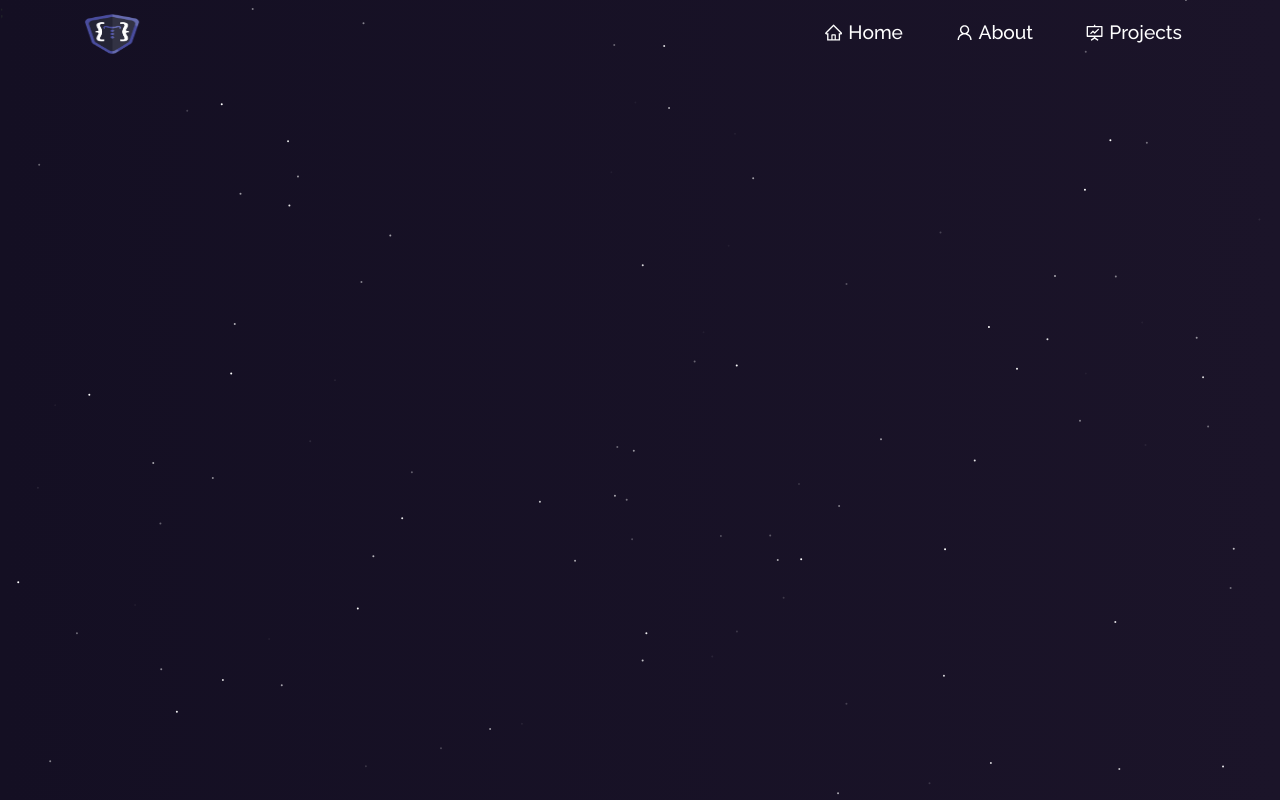
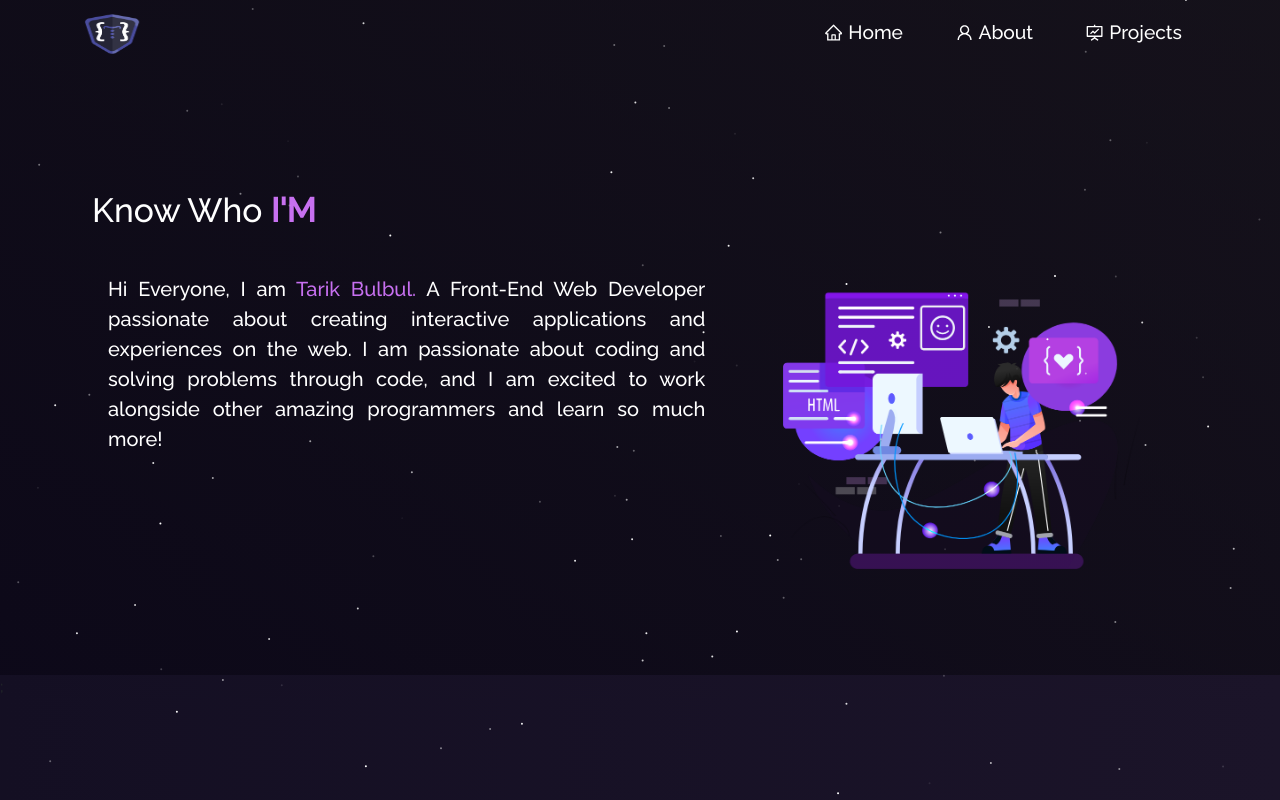
Before and after one commit to tarikbulbul/tarikbulbul-website, a React (Vite) app: page /about in a window 1280 px wide. Built offline with nearby package versions, Linux system fonts and the light colour scheme.

Commit message:
Create About section with layout and content

```diff
--- /dev/null
+++ b/src/components/Card/AboutCard.jsx
@@ -0,0 +1,20 @@
+import React from 'react';
+import Card from 'react-bootstrap/Card';
+
+const AboutCard = () => {
+  return (
+    <Card className="quote-card-view">
+      <Card.Body>
+        <blockquote className="blockquote mb-0">
+          <p style={{ textAlign: "justify" }}>
+            Hi Everyone, I am <span className="purple">Tarik Bulbul. </span>
+            A Front-End Web Developer passionate about creating interactive applications and experiences on the web.
+            I am passionate about coding and solving problems through code, and I am excited to work alongside other amazing programmers and learn so much more!
+          </p>
+        </blockquote>
+      </Card.Body>
+    </Card>
+  )
+}
+
+export default AboutCard;
--- a/src/pages/About/index.jsx
+++ b/src/pages/About/index.jsx
@@ -1,9 +1,41 @@
 import React from 'react';
+import Container from 'react-bootstrap/Container';
+import Row from 'react-bootstrap/Row';
+import Col from 'react-bootstrap/Col';
 import Particle from '../../components/Particle';
+import laptopImg from '../../assets/about.png';
+import Card from '../../components/Card/AboutCard';
 
 const About = () => {
   return (
-    <Particle />
+    <Container fluid className="about-section">
+      <Particle />
+      <Container>
+        <Row style={{ justifyContent: "center", padding: "10px"}} className="rowpaddingtop">
+          <Col
+            className="colpaddingtop"
+            md={7}
+            style={{
+              justifyContent: "center",
+              paddingTop: "30px",
+              paddingBottom: "50px",
+            }}
+          >
+            <h1 style={{ fontSize: "2.1em", paddingBottom: "20px" }}>
+              Know Who <strong className="purple">I'M</strong>
+            </h1>
+            <Card />
+          </Col>
+          <Col
+            md={5}
+            style={{ paddingTop: "120px", paddingBottom: "50px"}}
+            className="about-img"
+          >
+            <img src={laptopImg} alt="about" className="img-fluid" />
+          </Col>
+        </Row>
+      </Container>
+    </Container>
   )
 }
 
```
